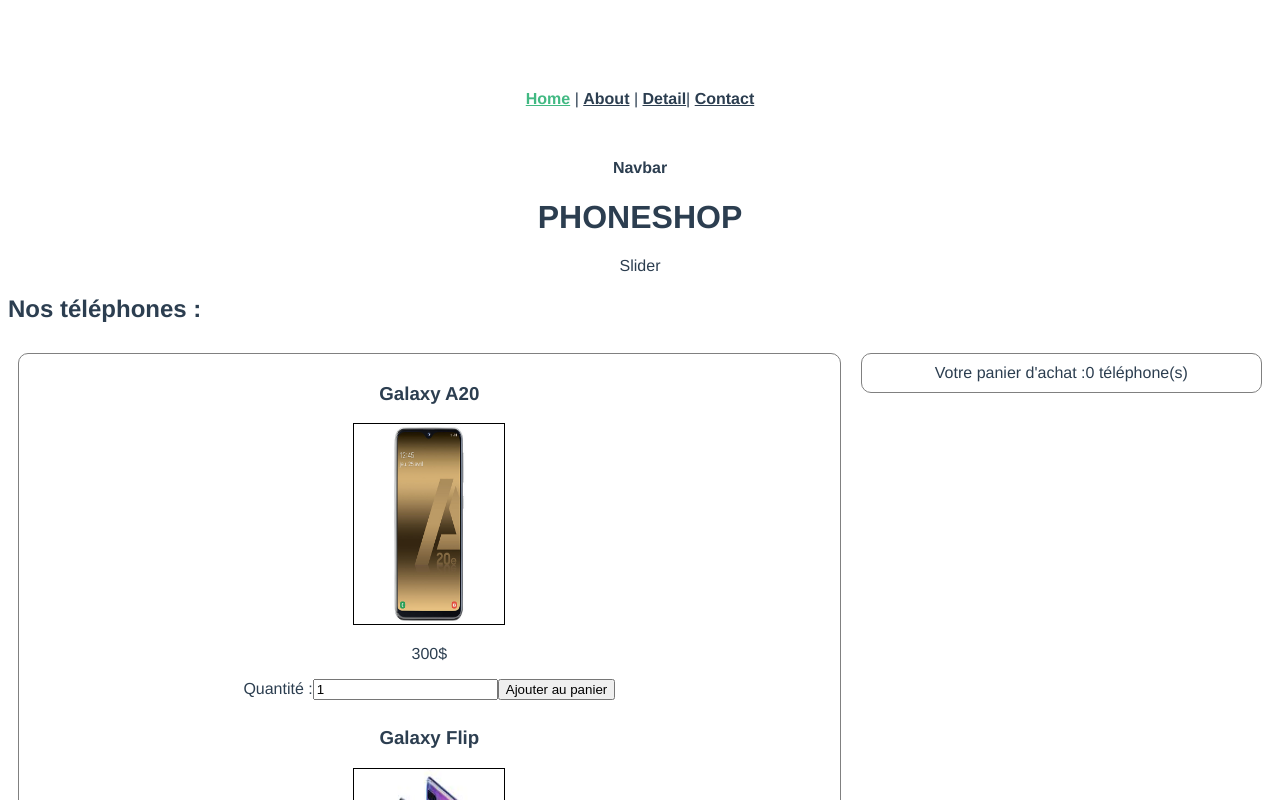
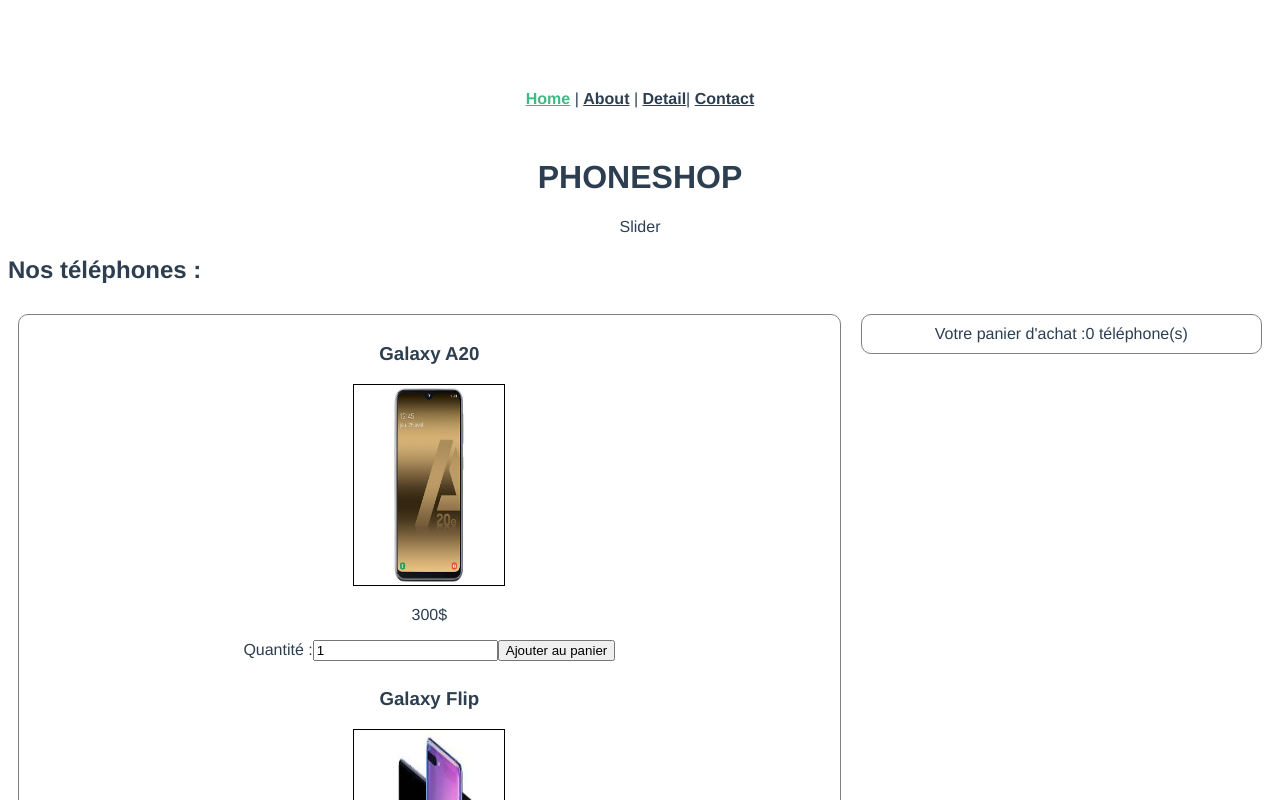
Before and after one commit to janjakg/phonshop, a Vue app: page / in a window 1280 px wide. Shown: the top 800 px of the page. Built offline with nearby package versions, Linux system fonts and the light colour scheme.

Commit message:
suppression des éléments inutiles

```diff
--- a/src/views/Home.vue
+++ b/src/views/Home.vue
@@ -1,8 +1,5 @@
 <template>
   <div class="home">
-    <nav>
-      <h4>Navbar</h4>
-    </nav>
     <h1>PHONESHOP</h1>
     <header>Slider</header>
 
@@ -11,7 +8,6 @@
     </h2>
 
     <div class="container">
-
       <div class="cellPhones">
         <PhoneList v-for="item in phonelisting"  :name="item.name"
           :image="item.image" :price="item.price" :quantity="item.quantity" :shoppingCart="item.shoppingCart"
@@ -21,7 +17,6 @@
       <div class="shoppingCart">
         <aside class="shopping-cart">Votre panier d'achat :{{ shoppingCart }} téléphone(s)</aside>
       </div>
-
     </div>
 
   </div>
@@ -44,13 +39,7 @@
       })
     },
 
-   /* methods: {
-      addToShoppingCart(amount) {
-        this.shoppingCart += amount
-      }
-    }*/
-
-  }
+   }
 </script>
 
 <style lang="scss">
```
